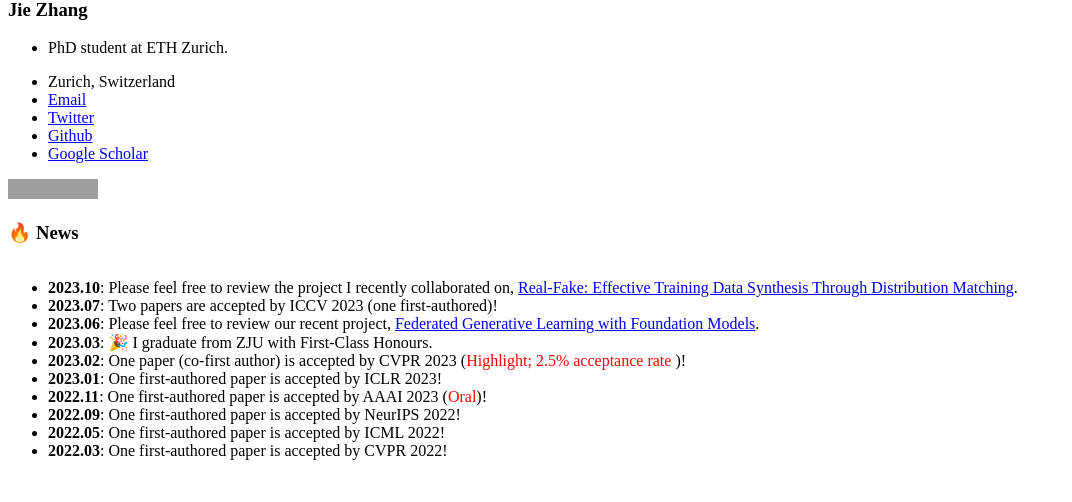
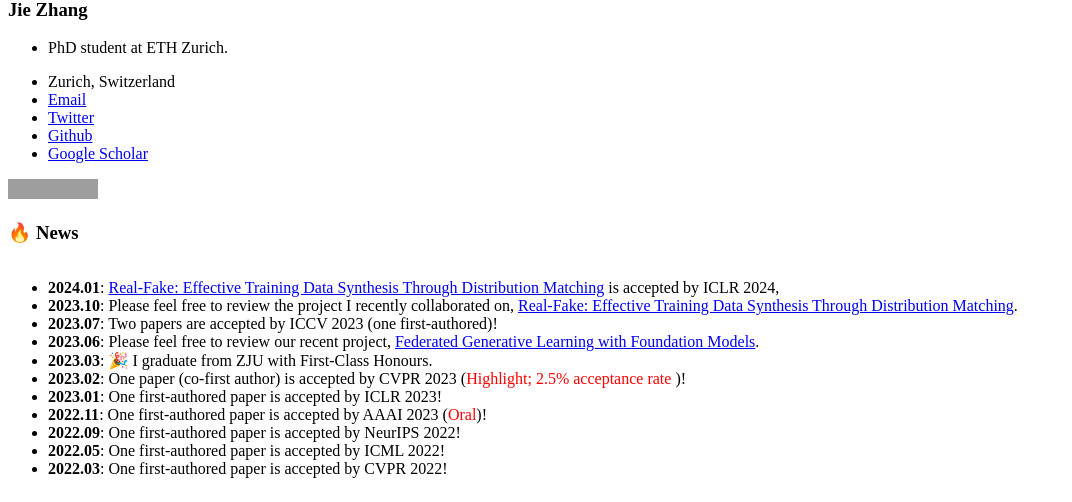
Before and after one commit to zj-jayzhang/zj-jayzhang.github.io, a Jekyll site: the page built from _pages/includes/news.md, in a window 1280 px wide. Shown: the part 544-1046 px from the top of the page, without its empty margins (0-1072 px from the left). Built offline with Jekyll 4.4.1, drawn with Linux system fonts in a browser that asks for light colours; our own code applies the rules of GitHub Pages for plain Markdown files; grey boxes are pictures that could not be loaded.

Commit message:
Update news.md

```diff
--- a/_pages/includes/news.md
+++ b/_pages/includes/news.md
@@ -2,13 +2,14 @@
 
 <style>
   .scrollable {
-    max-height: 260px; /* 设置最大高度 */
-    overflow-y: scroll; /* 设置垂直滚动条 */
+    max-height: 260px;
+    overflow-y: scroll;
   }
 </style>
 
 <div class="scrollable">
   <ul>
+      <li><strong>2024.01</strong>: <a href="https://arxiv.org/abs/2310.10402">Real-Fake: Effective Training Data Synthesis Through Distribution Matching</a> is accepted by ICLR 2024, </li>
     <li><strong>2023.10</strong>: Please feel free to review the project I recently collaborated on, <a href="https://arxiv.org/abs/2310.10402">Real-Fake: Effective Training Data Synthesis Through Distribution Matching</a>.</li>
     <li><strong>2023.07</strong>: Two papers are accepted by ICCV 2023 (one first-authored)!</li>
     <li><strong>2023.06</strong>: Please feel free to review our recent project, <a href="https://arxiv.org/abs/2306.16064">Federated Generative Learning with Foundation Models</a>.</li>
```
